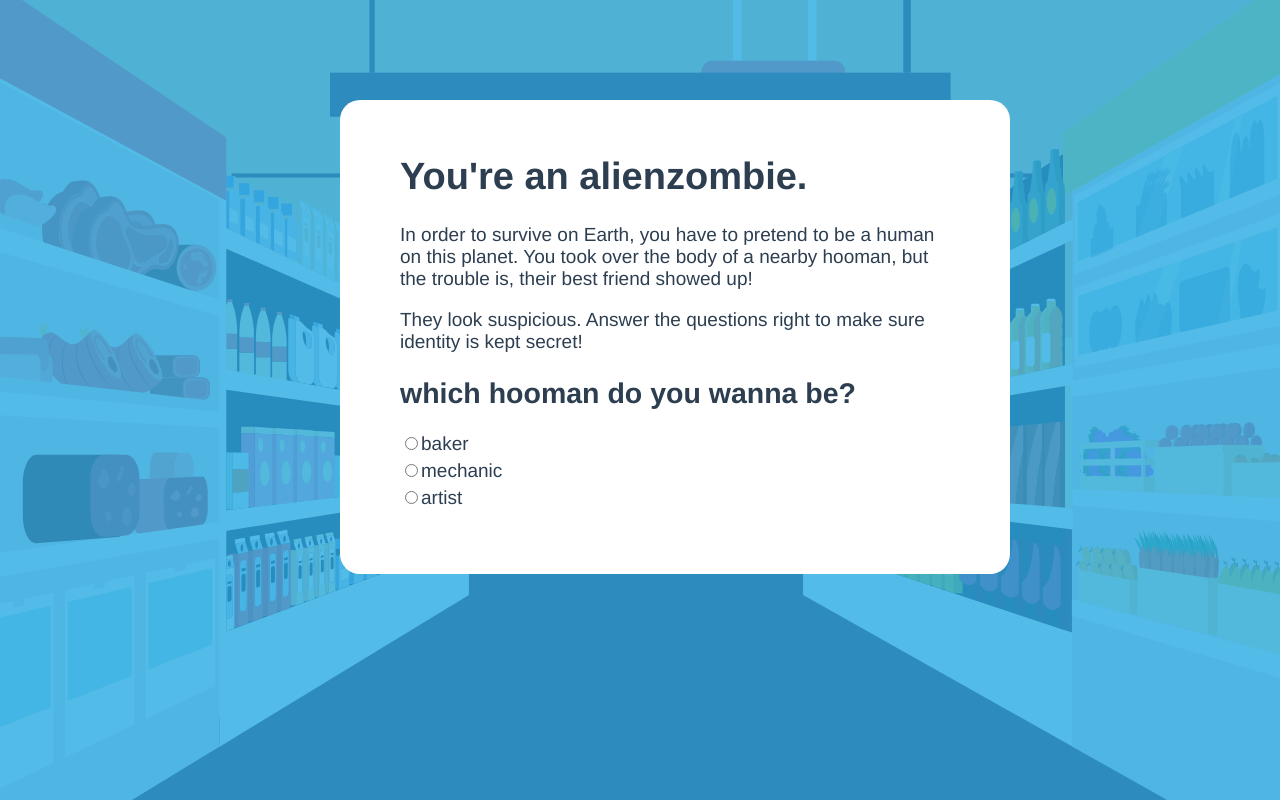
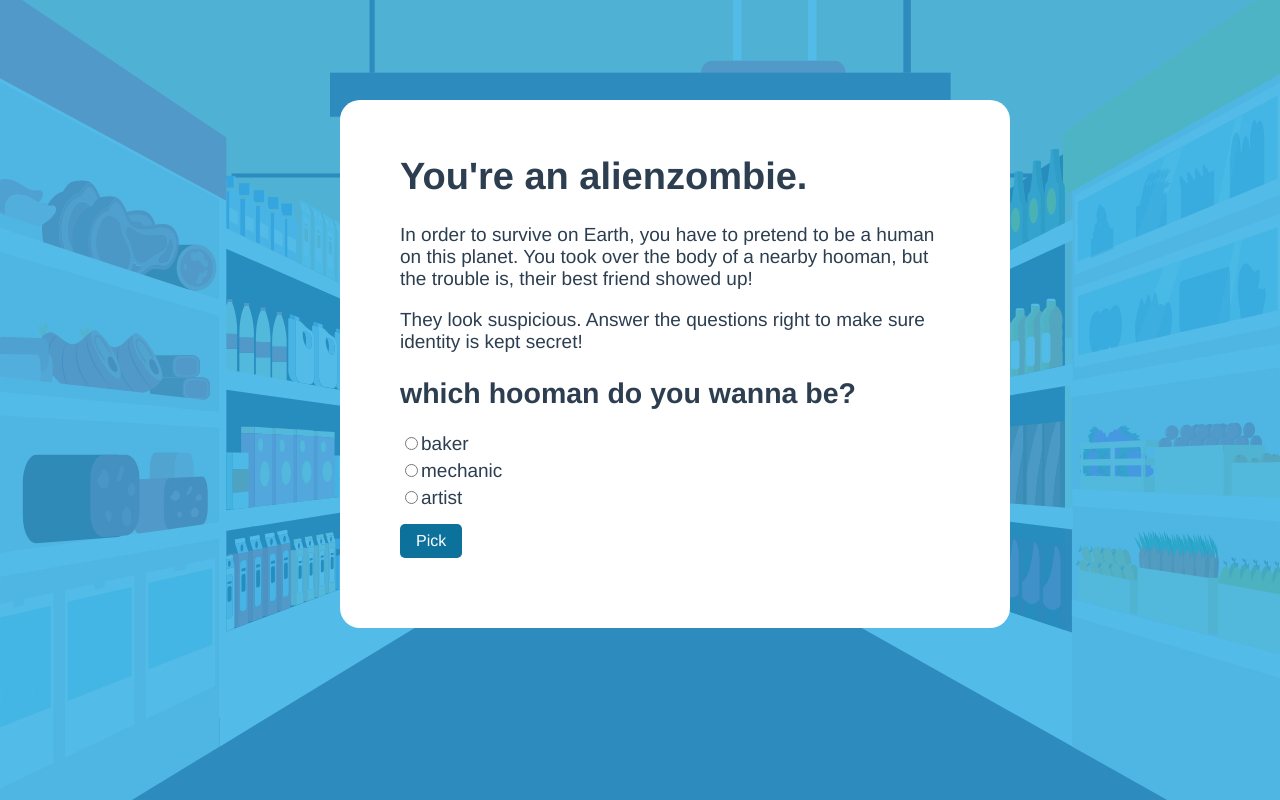
Before and after one commit to hbehkamal/aliensimplegame, a Vue app: page / in a window 1280 px wide. Built offline with nearby package versions, Linux system fonts and the light colour scheme; a web font is replaced by a local one.

Commit message:
update state - mutation

```diff
--- a/src/App.vue
+++ b/src/App.vue
@@ -16,6 +16,8 @@
         />
         <label :for="option">{{ option }}</label>
       </p>
+
+      <button @click="pickChar">Pick</button>
     </GamestateStart>
 
     <section v-else>
@@ -97,6 +99,12 @@ export default {
   },
   computed: {
     ...mapState(["uiState", "questions", "characterChoices", "character"]),
+  },
+  methods: {
+    pickChar() {
+      this.$store.commit("pickChar", this.characterinput);
+      this.$store.commit("updateUiState", "charChosen");
+    },
   },
 };
 </script>
--- a/src/store/index.js
+++ b/src/store/index.js
@@ -7,7 +7,7 @@ export default new Vuex.Store({
   state: {
     uiState: "start",
     characterChoices: ["baker", "mechanic", "artist"],
-    character: '',
+    character: "",
     questions: [
       {
         question: `What's your dog's name?`,
@@ -47,7 +47,14 @@ export default new Vuex.Store({
       },
     ],
   },
-  mutations: {},
+  mutations: {
+    pickChar(state, char) {
+      state.char = char;
+    },
+    updateUiState(state, uiState) {
+      state.uiState = uiState;
+    },
+  },
   actions: {},
   modules: {},
 });
```
